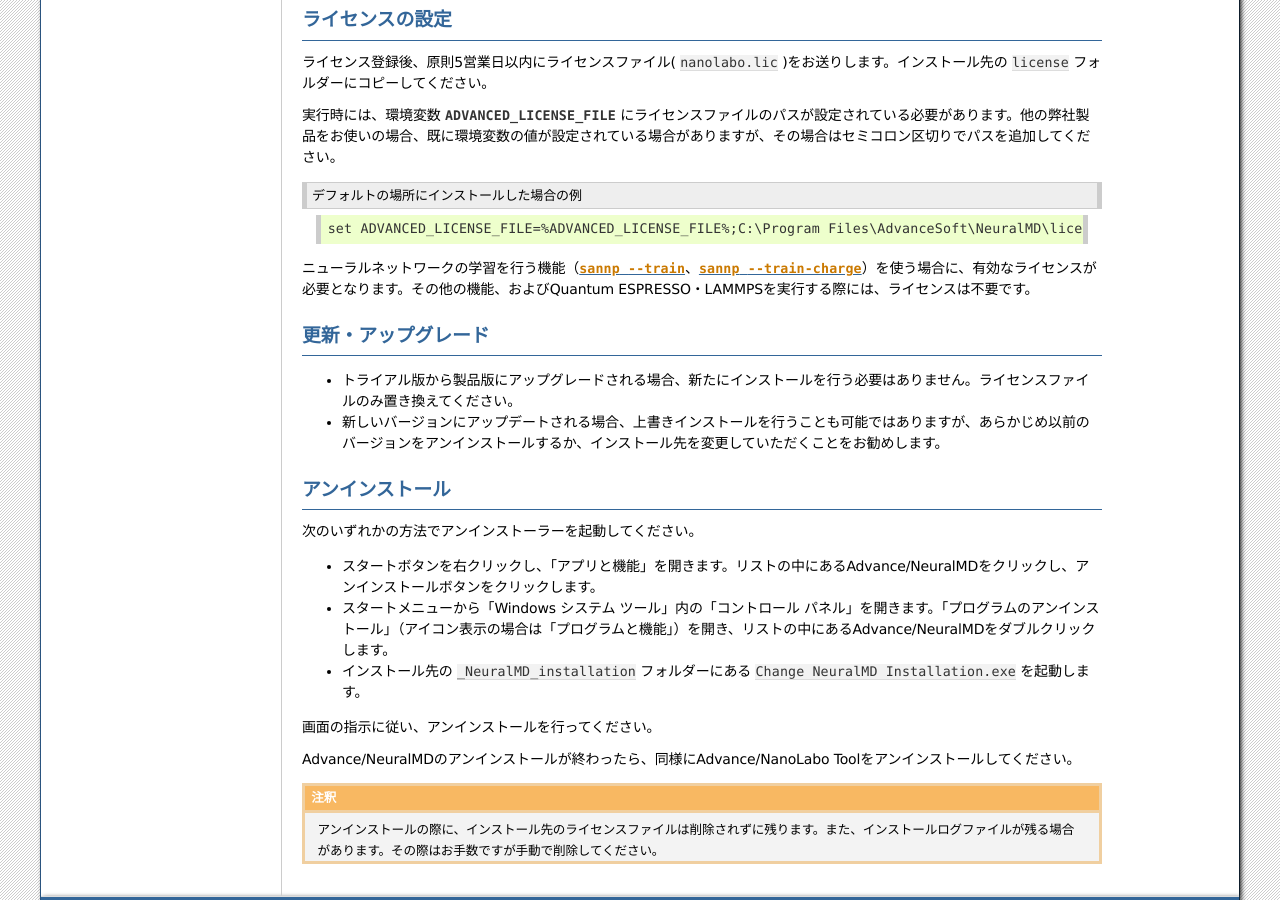
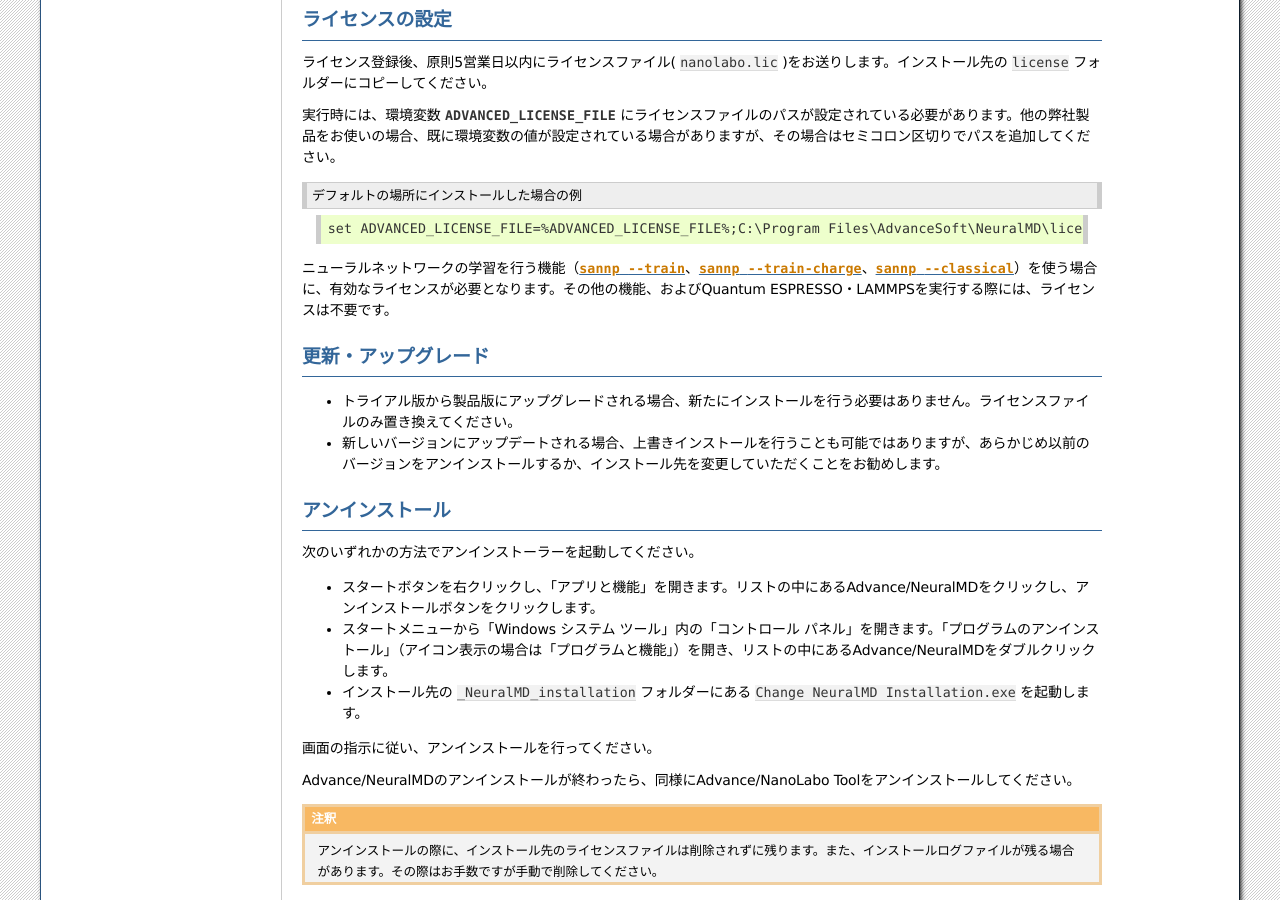
Before and after one commit to advancesoftcorp/neuralmd-doc, a Sphinx documentation site: the page built from docs/source/install/windows.rst, in a window 1280 px wide and 900 px high, scrolled down 2178 px. Built offline with Sphinx 7.4.7, drawn with Linux system fonts in a browser that asks for light colours; formulas are drawn with MathJax 3.

Commit message:
fix license description

```diff
--- a/docs/source/install/linux.rst
+++ b/docs/source/install/linux.rst
@@ -101,7 +101,7 @@
 
  export ADVANCED_LICENSE_FILE=/opt/AdvanceSoft/NeuralMD/license/neumd.lic
 
-ニューラルネットワークの学習を行う機能（\ :option:`sannp --train`\ 、\ :option:`sannp --train-charge`\ ）を使う場合に、有効なライセンスが必要となります。その他の機能、およびQuantum ESPRESSO・LAMMPSを実行する際には、ライセンスは不要です。
+ニューラルネットワークの学習を行う機能（\ :option:`sannp --train`\ 、\ :option:`sannp --train-charge`\ 、\ :option:`sannp --classical`\ ）を使う場合に、有効なライセンスが必要となります。その他の機能、およびQuantum ESPRESSO・LAMMPSを実行する際には、ライセンスは不要です。
 
 また、本製品とは別の弊社製品をお使いの場合、ライセンスファイルを結合することで、1つのライセンスサーバーで複数製品のライセンス認証が可能です。\ :file:`.lic`\ ファイルを単純に結合した後、重複する行（ ``SERVER`` 、 ``VENDOR`` 、 ``USE_SERVER`` ） を削除して、1つのライセンスファイルを作ります。その後、そのファイルを使ってライセンスサーバーを起動してください。
 
--- a/docs/source/install/windows.rst
+++ b/docs/source/install/windows.rst
@@ -56,7 +56,7 @@
 
  set ADVANCED_LICENSE_FILE=%ADVANCED_LICENSE_FILE%;C:\Program Files\AdvanceSoft\NeuralMD\license\neumd.lic
 
-ニューラルネットワークの学習を行う機能（\ :option:`sannp --train`\ 、\ :option:`sannp --train-charge`\ ）を使う場合に、有効なライセンスが必要となります。その他の機能、およびQuantum ESPRESSO・LAMMPSを実行する際には、ライセンスは不要です。
+ニューラルネットワークの学習を行う機能（\ :option:`sannp --train`\ 、\ :option:`sannp --train-charge`\ 、\ :option:`sannp --classical`\ ）を使う場合に、有効なライセンスが必要となります。その他の機能、およびQuantum ESPRESSO・LAMMPSを実行する際には、ライセンスは不要です。
 
 .. _upgradew:
 
```
